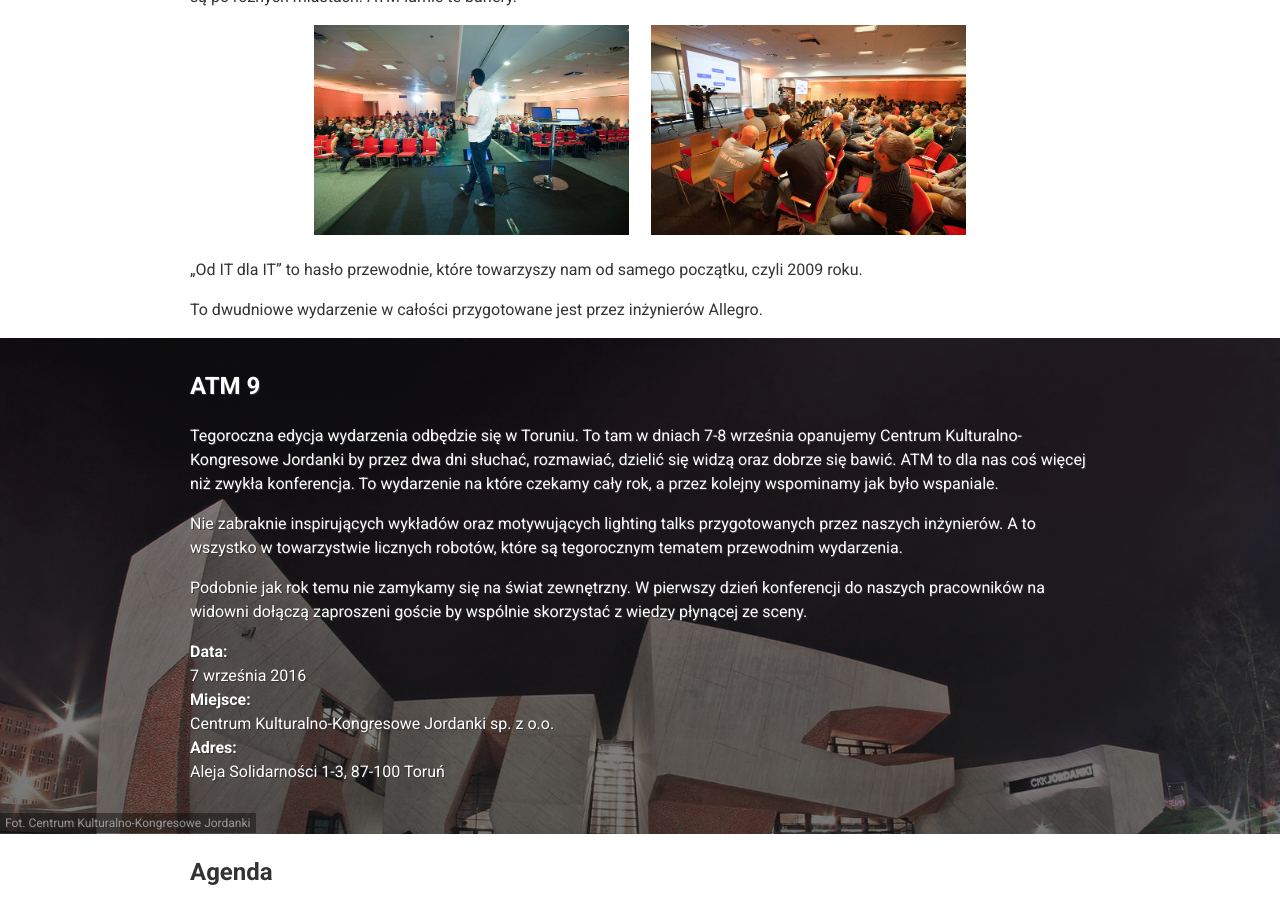
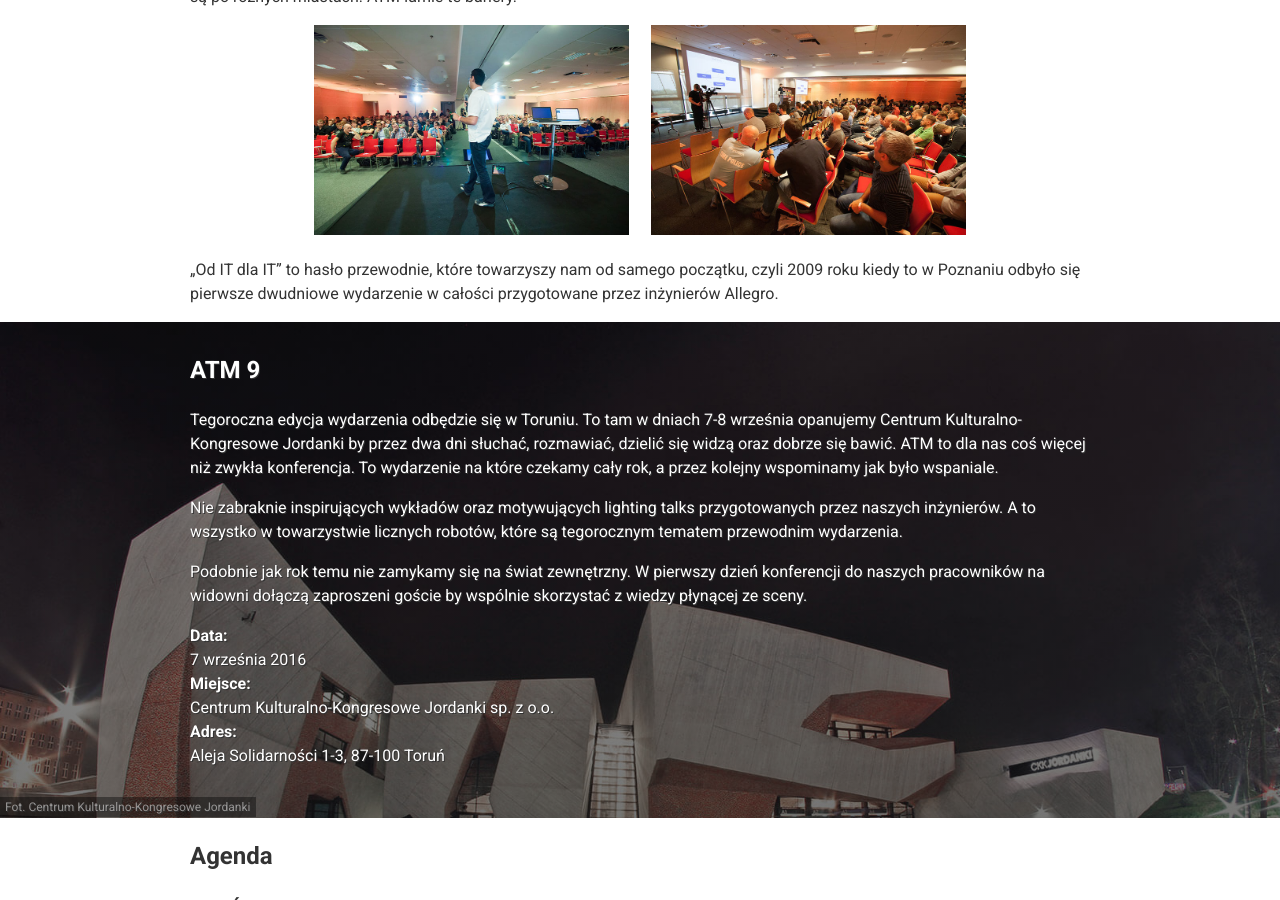
Before and after one commit to allegro/meeting, a Jekyll site: the page built from index.html, in a window 1280 px wide and 900 px high, scrolled down 1032 px. Built offline with Jekyll 4.4.1, drawn with Linux system fonts in a browser that asks for light colours; Markdown is read by kramdown in place of the engine named in the settings; comment, search, counter and statistics services are not loaded.

Commit message:
Update index.html

```diff
--- a/index.html
+++ b/index.html
@@ -44,11 +44,7 @@
 			<img src="img/atm9/atm8-2.jpg" alt="" />
 		</p>
 		<p>
-			„Od IT dla IT” to hasło przewodnie, które towarzyszy nam od samego początku, czyli 2009 roku.
-
-		</p>
-		<p>
-			To dwudniowe wydarzenie w całości przygotowane jest przez inżynierów Allegro.
+			 „Od IT dla IT” to hasło przewodnie, które towarzyszy nam od samego początku, czyli 2009 roku kiedy to w Poznaniu odbyło się pierwsze dwudniowe wydarzenie w całości przygotowane przez inżynierów Allegro.
 		</p>
 	</div>
 </section>
```
